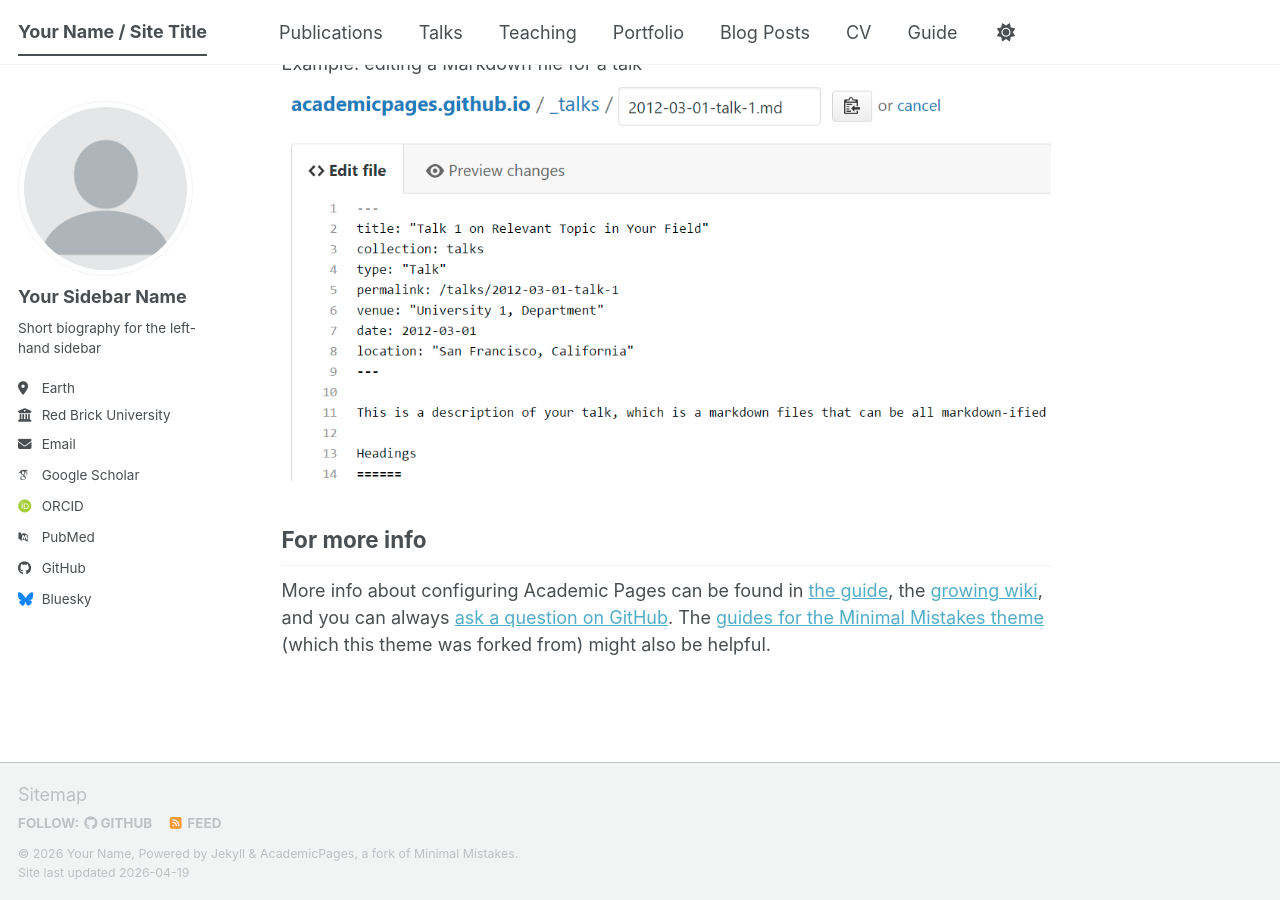
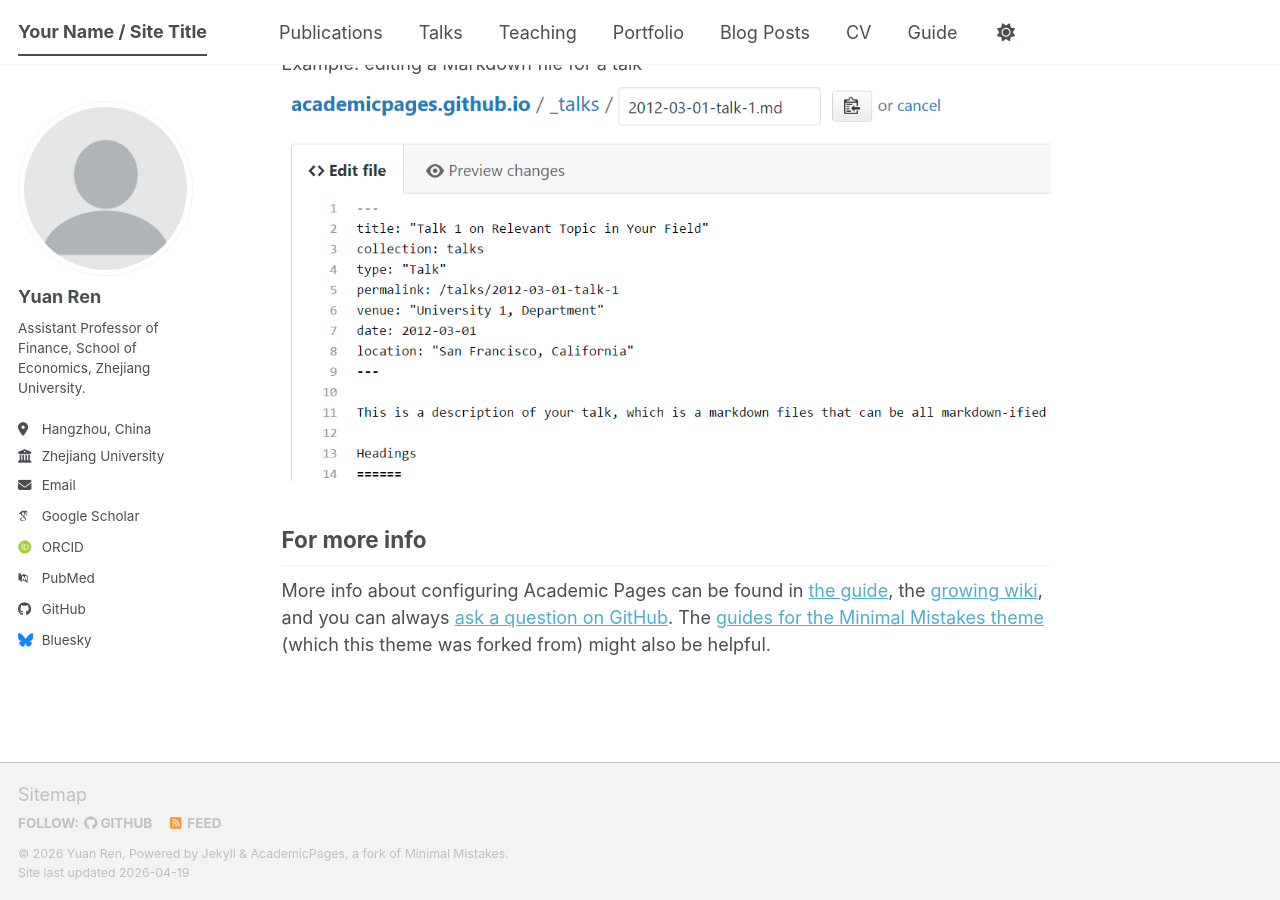
Before and after one commit to renyuanfinance/renyuan.github.io, a Jekyll site: the page built from _pages/about.md, in a window 1280 px wide and 900 px high, scrolled down 2720 px. Built offline with Jekyll 4.4.1, drawn with Linux system fonts in a browser that asks for light colours; some web fonts are replaced; a script bundle is joined from its source files by our own code; library files that are not in the unit come from our copies.

Commit message:
Update _config.yml

```diff
--- a/_config.yml
+++ b/_config.yml
@@ -11,8 +11,8 @@
 site_theme               : "default" # The available themes options are "default", "air", "sunrise", "mint", "dirt" and "contrast"
 title                    : "Your Name / Site Title"
 title_separator          : "-"
-name                     : &name "Your Name"
-description              : &description "Your Name's academic portfolio"   # Update this with a general description of your site, this is the default if not overridden by a page
+name                     : &name "Yuan Ren"
+description              : &description "Yuan Ren's academic portfolio"   # Update this with a general description of your site, this is the default if not overridden by a page
 url                      : https://academicpages.github.io # The base hostname & protocol for your site e.g. "https://[your GitHub username].github.io",
                                                            # or if you already have some other page hosted on Github then use "https://[your GitHub username].github.io/[Your Repo Name]"
 baseurl                  : "" # the subpath of your site, e.g. "/blog"
@@ -22,15 +22,14 @@
 #               If a field is blank the icon and link will not appear, otherwise it will be shown.
 #               Additional customization can be done by editing /_includes/author-profile.html
 author:
-  # Biographic information
   avatar           : "profile.png"
-  name             : "Your Sidebar Name"
-  pronouns         : # example: "she/her"
-  bio              : "Short biography for the left-hand sidebar"
-  location         : "Earth"
-  employer         : "Red Brick University"
-  uri              : # URL
-  email            : "none@example.org"
+  name             : "Yuan Ren"
+  pronouns         :
+  bio              : "Assistant Professor of Finance, School of Economics, Zhejiang University."
+  location         : "Hangzhou, China"
+  employer         : "Zhejiang University"
+  uri              :
+  email            : "yuan.ren@zju.edu.cn"
 
   # Academic websites
   academia         : # URL
```
